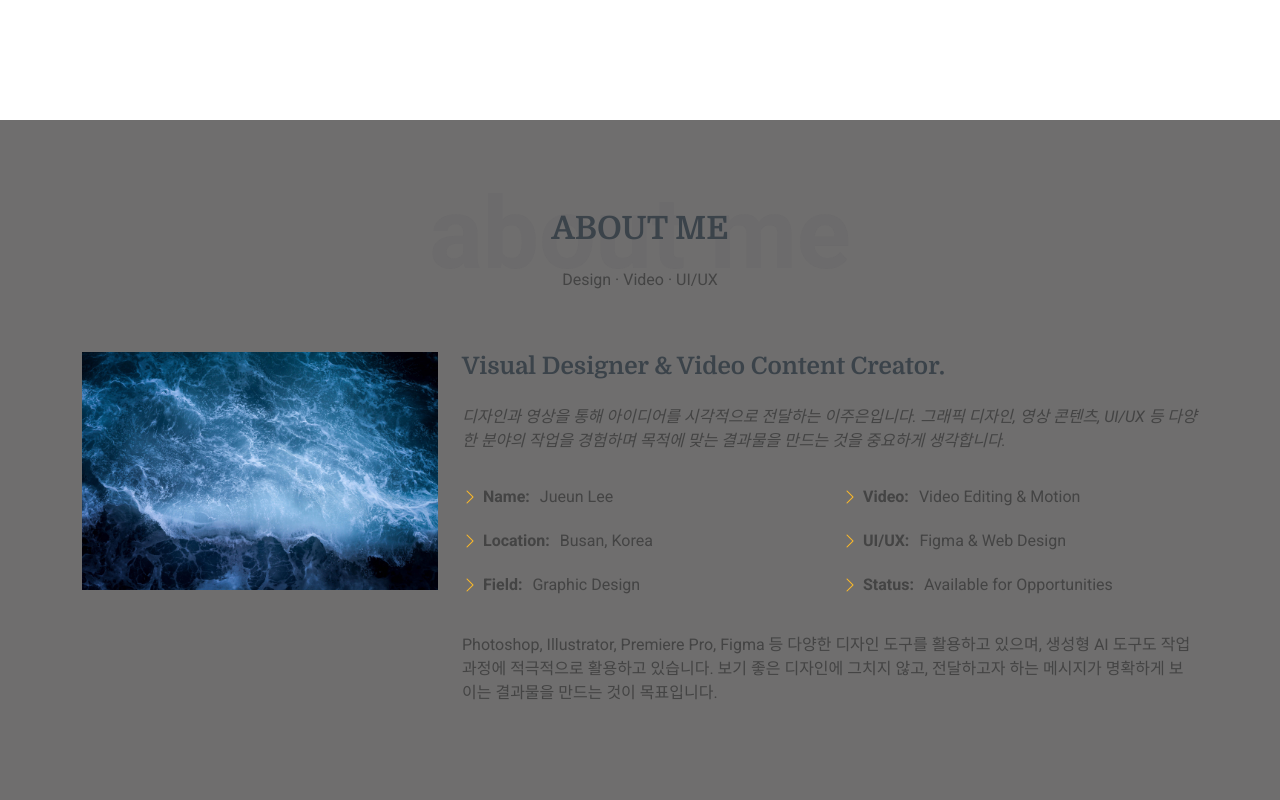
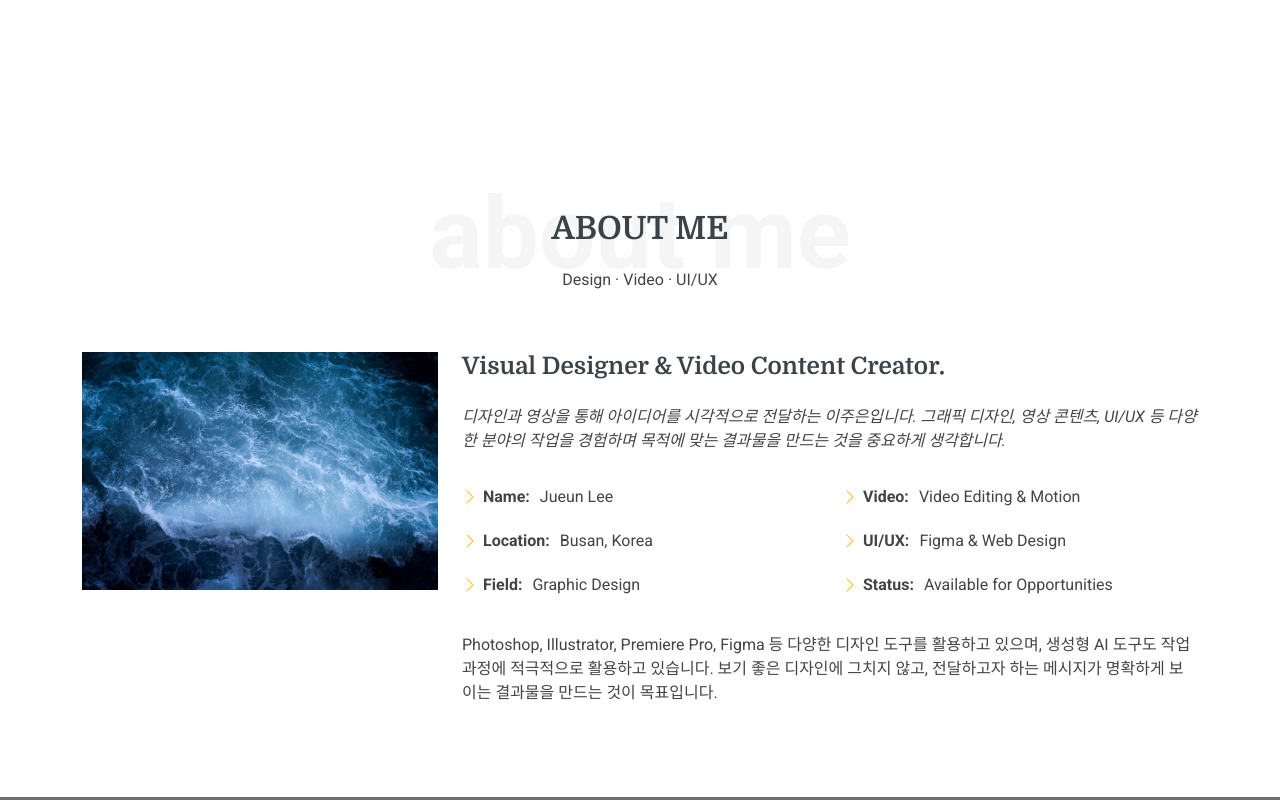
Before and after one commit to jueunlee729/jueunlee729.github.io, a plain HTML site: page index.html in a window 1280 px wide. Shown: the part 680-1480 px from the top of the page. Drawn offline with Linux system fonts and the light colour scheme; a web font is replaced by a local one.

Commit message:
Update main.css

```diff
--- a/assets/css/main.css
+++ b/assets/css/main.css
@@ -954,6 +954,10 @@ section,
 /*--------------------------------------------------------------
 # About Section
 --------------------------------------------------------------*/
+.about {
+  --background-color: #FFFFFF;
+}
+
 .about .content h2 {
   font-weight: 700;
   font-size: 24px;
```
